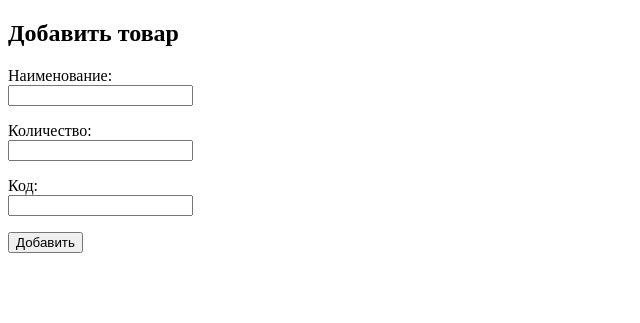
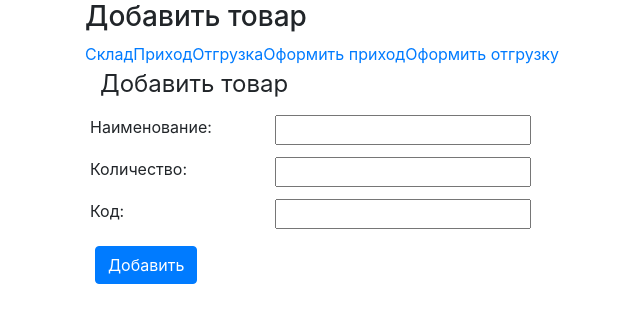
Before and after one commit to VladimirSolovyov/stock, a PHP site: page /add_coming.php in a window 1280 px wide. Shown: the top 323 px of the page, without its empty margins (0-640 px from the left). Run offline with PHP 8.4, Linux system fonts and the light colour scheme; some libraries are stand-ins or nearby versions.

Commit message:
добавил стили

```diff
--- a/add_coming.php
+++ b/add_coming.php
@@ -7,11 +7,32 @@ $table = "coming";
 ?>
 
 <!DOCTYPE html>
-<html>
+<html lang="en">
 <head>
-<meta charset="utf-8">
+  <link href="node_modules/bootstrap/dist/css/bootstrap.min.css" rel="stylesheet">
+  <script src="node_modules/jquery/dist/jquery.min.js"></script>
+  <script src="node_modules/bootstrap/dist/js/bootstrap.min.js"></script>
 </head>
 <body>
+    <div class="container">
+    <h3>Добавить товар</h3>
+    <ul class="nav nav-pills">
+<li>
+<a href="stock.php">Склад</a>
+</li>
+<li>
+<a href="index.php">Приход</a>
+</li>
+<li>
+<a href="shipped.php">Отгрузка</a>
+</li>
+<li  class="active">
+<a href="add_coming.php">Оформить приход</a>
+</li>
+<li>
+<a href="add_shipped.php">Оформить отгрузку</a>
+</li>
+</ul>
 <?php
 
 if(isset($_POST['name']) && isset($_POST['amount']) && isset($_POST['code'])){
@@ -33,7 +54,7 @@ if(isset($_POST['name']) && isset($_POST['amount']) && isset($_POST['code'])){
     $result = mysqli_query($link, $query) or die("Ошибка " . mysqli_error($link));
     if($result)
     {
-        echo "<span style='color:blue;'>Данные добавлены</span></br><a href='index.php'>Посмотреть документы прихода</a>";
+        echo "<span class='text-success'>Данные добавлены</span></br><a href='index.php'>Посмотреть документы прихода</a>";
     }
     // закрываем подключение
     mysqli_close($link);
@@ -76,15 +97,28 @@ $mysqli->close();
 
 }
 ?>
-<h2>Добавить товар</h2>
+<div class="container">
 <form method="POST">
-<p>Наименование:<br>
-<input type="text" name="name" /></p>
-<p>Количество: <br>
-<input type="text" name="amount" /></p>
-<p>Код: <br>
-<input type="text" name="code" /></p>
-<input type="submit" value="Добавить">
+<legend>Добавить товар</legend>
+<div class="row">
+<div class="col-sm-2" style="padding:5px;"><label>Наименование:</label></div>
+<div class="col-sm-4" style="padding:5px;"><input type="text" name="name" /></div>
+</div>
+<div class="row">
+<div class="col-sm-2" style="padding:5px;"><label>Количество: </label></div>
+<div class="col-sm-4" style="padding:5px;"><input type="text" name="amount" /></div>
+</div>
+<div class="row">
+<div class="col-sm-2" style="padding:5px;"><label>Код: </label></div>
+<div class="col-sm-4" style="padding:5px;"><input type="text" name="code" /></div>
+</div>
+<div class="row">
+    <div class="col-sm-4" style="padding: 10px;">
+        <button type="submit" class="btn btn-primary">Добавить</button>
+    </div>
+</div>
 </form>
+</div>
+</div>
 </body>
 </html>
```
Also changed, not shown: add_shipped.php (+25 -3 lines), index.php (+30 -10 lines), shipped.php (+24 -3 lines), stock.php (+24 -3 lines).
